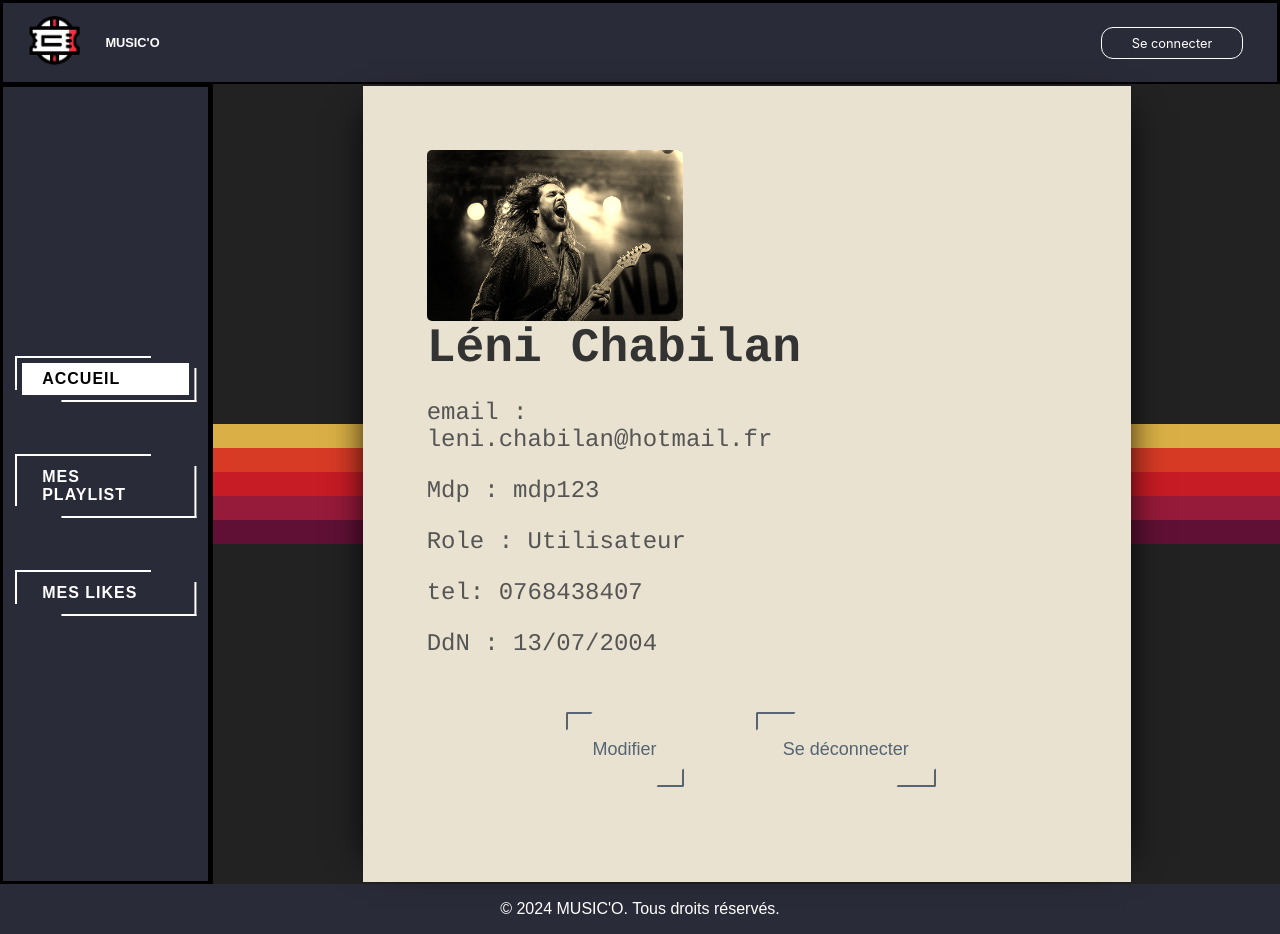
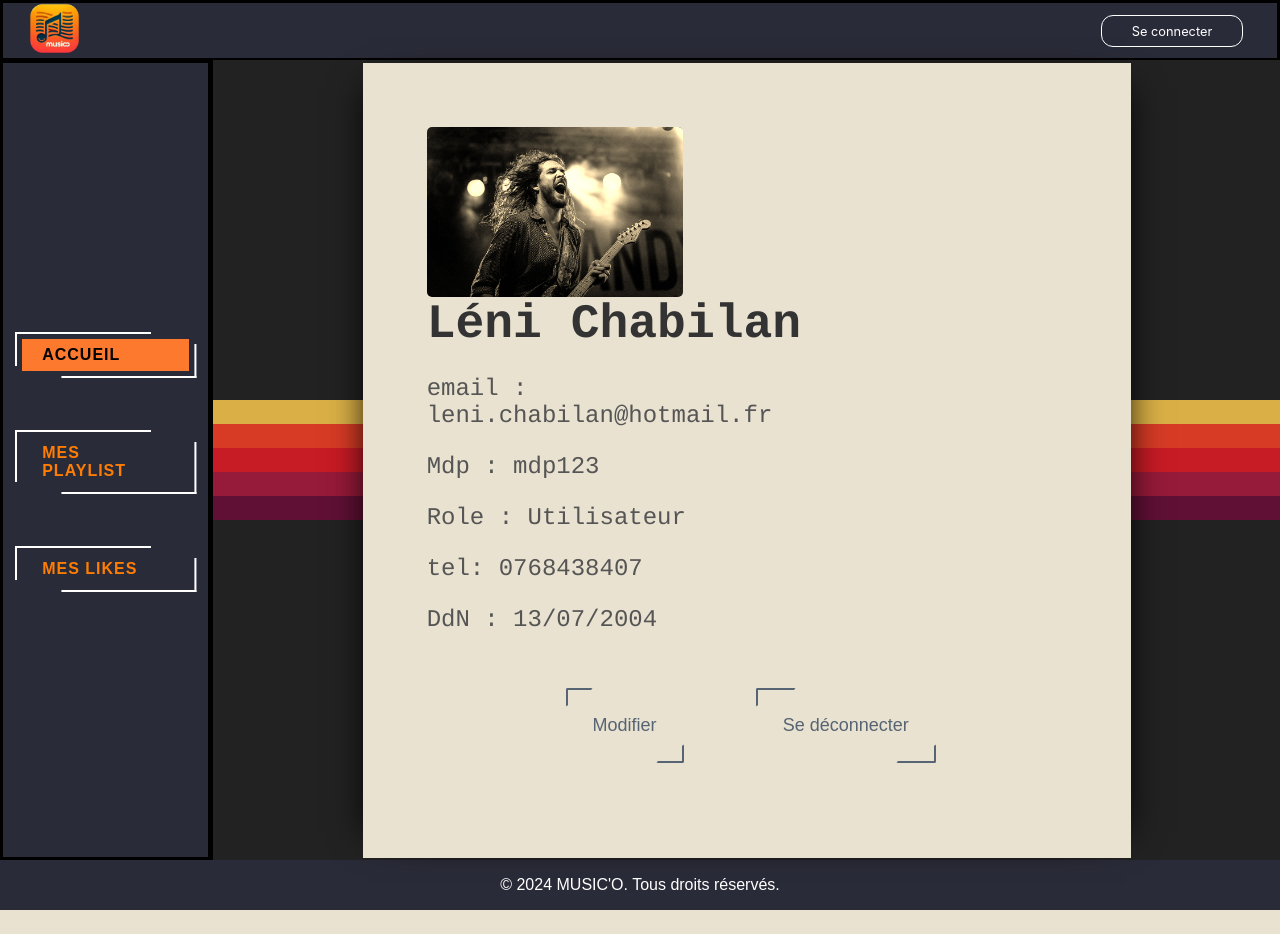
Before and after one commit to LeniChabilan/SAE-PHP-WEB, a PHP site: page /templates/profil.html in a window 1280 px wide. After the commit the page ends 910 px from the top, so only its background shows below. Run offline with PHP 8.4, Linux system fonts and the light colour scheme.

Commit message:
modification du CSS des pages pour la nav barre et aside

```diff
--- a/static/base.css
+++ b/static/base.css
@@ -11,7 +11,7 @@ body{
 
 main{
   overflow: scroll;
-  max-height: 83vh;
+  max-height: 100%;
 }
 
 header {
@@ -227,7 +227,7 @@ footer {
 .btn_a {
   display: block;
   flex-basis: 100%;
-  color: white;
+  color: rgb(255, 125, 3);
   background: transparent;
   font-family: 'Oswald', sans-serif;
   font-size: 1em;
@@ -250,7 +250,7 @@ footer {
 .btn_a:focus,
 .btn_a:hover{
   color: #000000;
-  background: #ffffff;
+  background: #fc792e;
 }
 .btn_a:before,
 .btn_a:after{
@@ -286,7 +286,7 @@ a{
 
 .desactiver{
   cursor:default;
-  background-color: #ffffff;
+  background-color: #fc792e;
   color: #000000;
 }
 html, body{
--- a/templates/admin.php
+++ b/templates/admin.php
@@ -14,9 +14,8 @@
 
     <header>
         <div class="gauche"><a href="">
-            <img class="img_base" id="img1" src="../Data/images/logo.png" alt="image du logo de l'application" />
+            <img class="img_base" id="img1" src="../Data/images/logomusico.png" alt="image du logo de l'application" />
           </a>
-          <h2 id="nom_Entreprise">MUSIC'O</h2>
       </div>
 
       <div class="droite">
--- a/templates/base.html
+++ b/templates/base.html
@@ -11,9 +11,8 @@
 
     <header>
         <div class="gauche"><a href="">
-            <img class="img_base" id="img1" src="../Data/images/logo.png" alt="image du logo de l'application" />
+            <img class="img_base" id="img1" src="../Data/images/logomusico.png" alt="image du logo de l'application" />
           </a>
-          <h2 id="nom_Entreprise">MUSIC'O</h2>
       </div>
 
       <div class="droite">
--- a/templates/connexion.html
+++ b/templates/connexion.html
@@ -11,9 +11,8 @@
 
     <header>
         <div class="gauche"><a href="./base.html">
-            <img class="img_base" id="img1" src="../Data/images/logo.png" alt="image du logo de l'application" />
+            <img class="img_base" id="img1" src="../Data/images/logomusico.png" alt="image du logo de l'application" />
           </a>
-          <h2 id="nom_Entreprise">MUSIC'O</h2>
       </div>
 
       <div class="droite">
--- a/templates/inscription.html
+++ b/templates/inscription.html
@@ -11,9 +11,8 @@
 
     <header>
         <div class="gauche"><a href="./base.html">
-            <img class="img_base" id="img1" src="../Data/images/logo.png" alt="image du logo de l'application" />
+            <img class="img_base" id="img1" src="../Data/images/logomusico.png" alt="image du logo de l'application" />
           </a>
-          <h2 id="nom_Entreprise">MUSIC'O</h2>
       </div>
 
       <div class="droite">
--- a/templates/profil.html
+++ b/templates/profil.html
@@ -14,9 +14,8 @@
 
         <header>
             <div class="gauche"><a href="">
-                <img class="img_base" id="img1" src="../Data/images/logo.png" alt="image du logo de l'application" />
+                <img class="img_base" id="img1" src="../Data/images/logomusico.png" alt="image du logo de l'application" />
               </a>
-              <h2 id="nom_Entreprise">MUSIC'O</h2>
           </div>
 
           <div class="droite">
@@ -28,7 +27,7 @@
         <aside>
             <div class="d_aside">
                 <ul class="redirection">
-                <li><a href="#" class="btn_a btn-lg desactiver">
+                <li><a href="./base.html" class="btn_a btn-lg desactiver">
                     <span>Accueil</span>
                 </a></li>
                 <li><a href="#" class="btn_a btn-lg">
```
Also changed, not shown: Data/images/logomusico.png.
